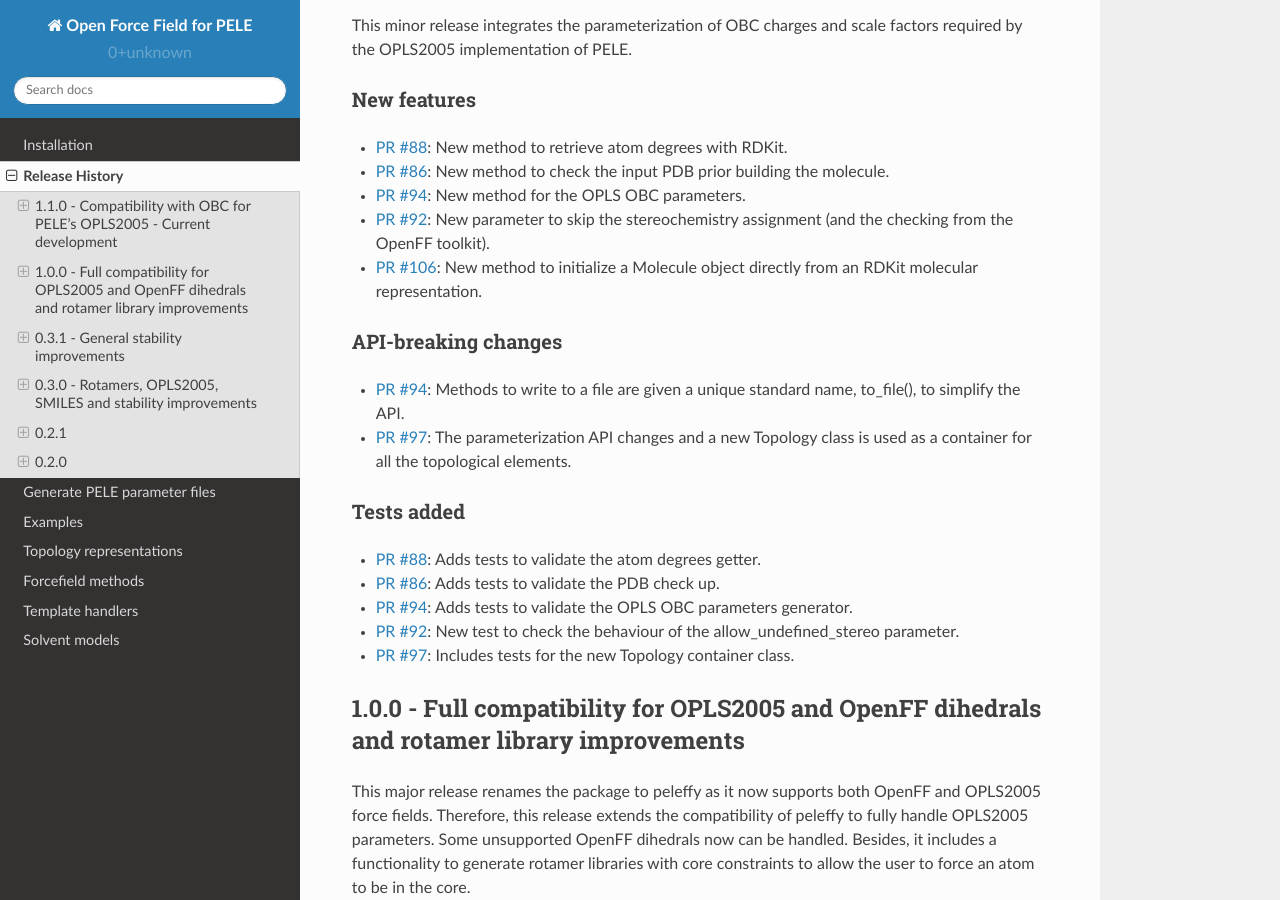
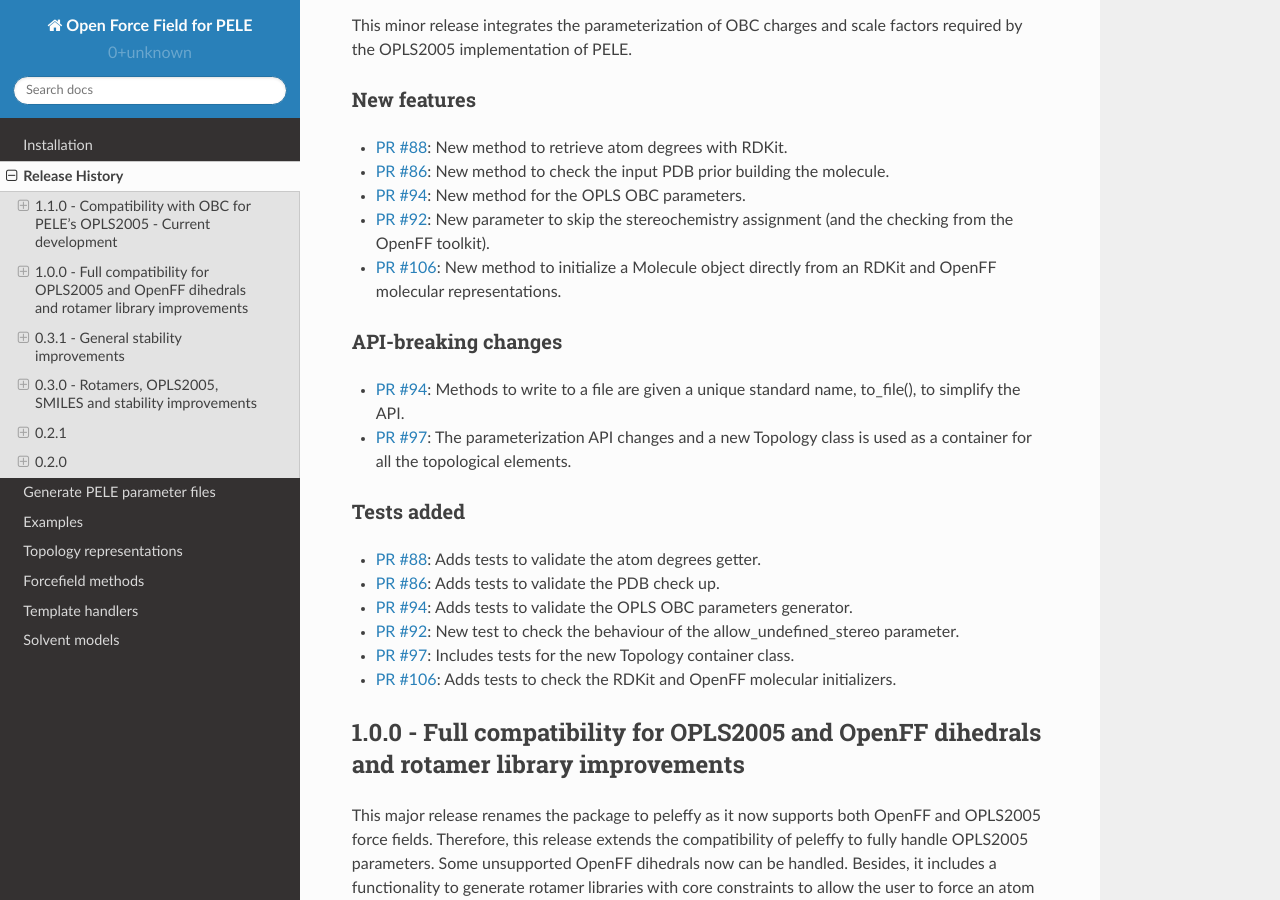
Before and after one commit to martimunicoy/peleffy, a Sphinx documentation site: the page built from docs/releasehistory.rst, in a window 1280 px wide and 900 px high, scrolled down 406 px. Built offline with Sphinx 7.4.7 and the Read the Docs theme 2.0.0, drawn with Linux system fonts in a browser that asks for light colours.

Commit message:
Update releasehistory.rst

```diff
--- a/docs/releasehistory.rst
+++ b/docs/releasehistory.rst
@@ -18,7 +18,7 @@
 - `PR #86 <https://github.com/martimunicoy/peleffy/pull/86>`_: New method to check the input PDB prior building the molecule.
 - `PR #94 <https://github.com/martimunicoy/peleffy/pull/94>`_: New method for the OPLS OBC parameters.
 - `PR #92 <https://github.com/martimunicoy/peleffy/pull/92>`_: New parameter to skip the stereochemistry assignment (and the checking from the OpenFF toolkit).
-- `PR #106 <https://github.com/martimunicoy/peleffy/pull/106>`_: New method to initialize a Molecule object directly from an RDKit molecular representation.
+- `PR #106 <https://github.com/martimunicoy/peleffy/pull/106>`_: New method to initialize a Molecule object directly from an RDKit and OpenFF molecular representations.
 
 API-breaking changes
 """"""""""""""""""""
@@ -32,6 +32,7 @@
 - `PR #94 <https://github.com/martimunicoy/peleffy/pull/94>`_: Adds tests to validate the OPLS OBC parameters generator.
 - `PR #92 <https://github.com/martimunicoy/peleffy/pull/92>`_: New test to check the behaviour of the allow_undefined_stereo parameter.
 - `PR #97 <https://github.com/martimunicoy/peleffy/pull/97>`_: Includes tests for the new Topology container class.
+- `PR #106 <https://github.com/martimunicoy/peleffy/pull/106>`_: Adds tests to check the RDKit and OpenFF molecular initializers.
 
 1.0.0 - Full compatibility for OPLS2005 and OpenFF dihedrals and rotamer library improvements
 ---------------------------------------------------------------------------------------------
```
